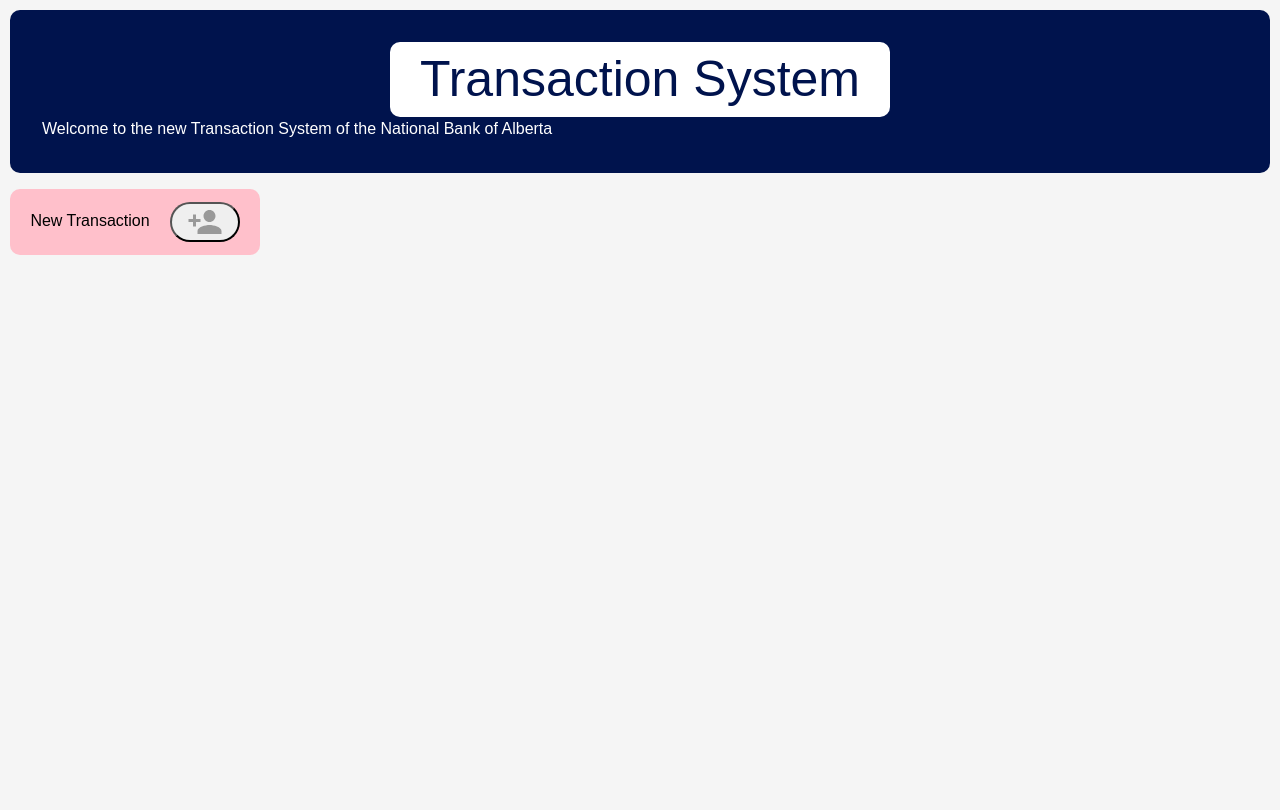
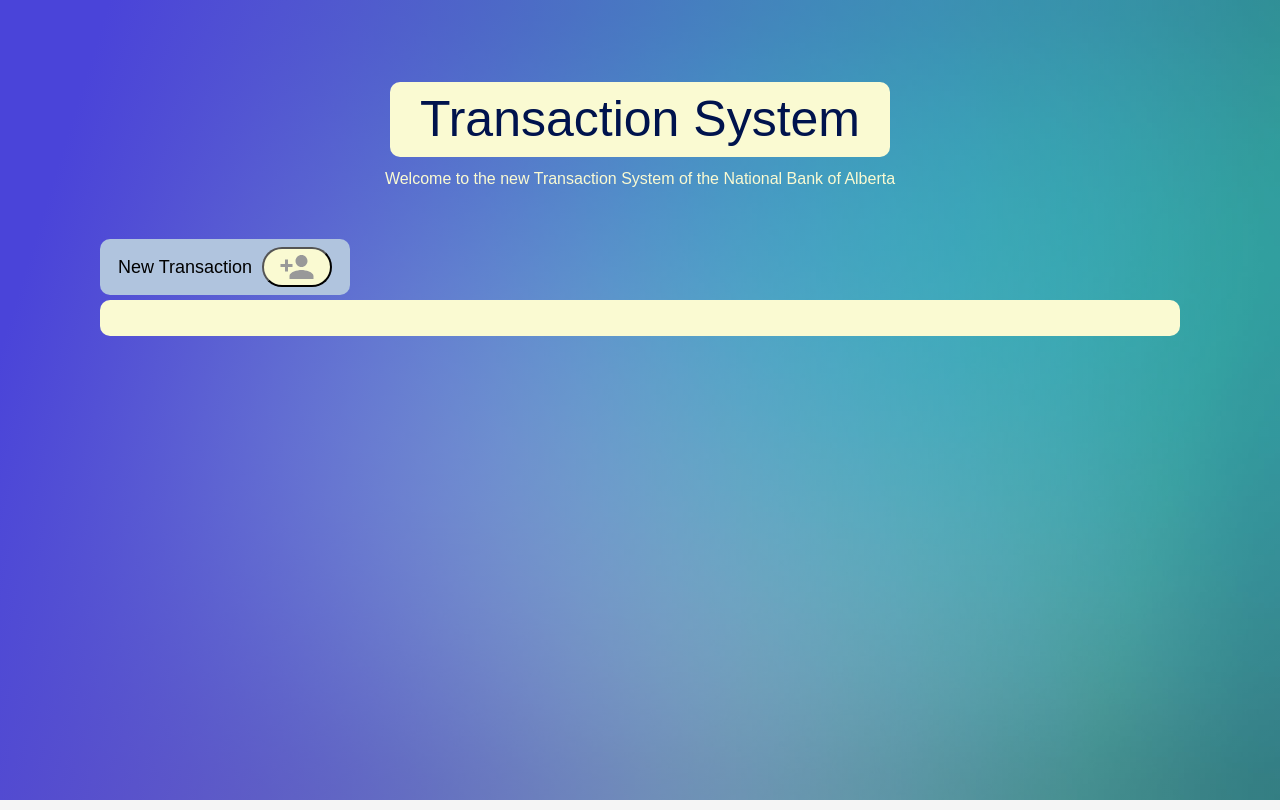
Before and after one commit to Andreskub/react-bank, a React (Create React App) app in the folder app-bank/: page / in a window 1280 px wide. Built offline with nearby package versions, Linux system fonts and the light colour scheme.

Commit message:
Agrego cambios de diseño

```diff
--- a/app-bank/src/App.js
+++ b/app-bank/src/App.js
@@ -6,6 +6,10 @@ import { Provider } from 'react-redux';
 import store from './data/store';
 
 class App extends Component {
+  componentDidMount() {
+    document.body.style.margin = "0px"
+  }
+
   render() {
     return (
       <Provider store={store}>
--- a/app-bank/src/Home.js
+++ b/app-bank/src/Home.js
@@ -1,77 +1,20 @@
-import React, { Component } from 'react';
+import React from 'react';
 import { Link } from 'react-router-dom';
 import TransactionItem from './TransactionItem';
 
 import { connect } from 'react-redux';
-
 import { deleteTransaction } from './data/actions/transaction';
 
-import styled from 'styled-components'
-import addButton from './icons/person-add.svg'
-
-const AddButton = styled.button`
-  //padding-left: 15px;
-  align: right;
-  width: 70px;
-  height: 40px;
-  background: ${props => props.primary ?
-  "white":"palevioletered"};
-  //background-color: pink;
-  background-image: url('${addButton}');
-  background-size: 100% 100%;
-
-  color: gray;
-  vertical-align: middle;
-  cursor: pointer;
-  border-radius: 30px;
-`
-
-const ButtonWrapperText = styled.a`
-  text-align: left;
-  color: black;
-  padding-right: 20px;
-`
-
-const ButtonWrapper = styled.section`
-  padding: 0.8em 1em;
-  width: 250px;
-  background: pink;
-  text-align: center;
-  border-radius: 10px;
-`
-
-const SubtitleStyle = styled.a`
-  margin: 0 auto;
-  text-align: center;
-  color: white;
-`
-
-const TitleStyle = styled.div`
-  margin: auto;
-  text-align: center;
-  align: center;
-  width: 500px;
-  color: #00134d;
-  background: white;
-  border-radius: 10px;
-  font-size: 50px;
-  border: 1px;
-`
-
-const TitleWrapper = styled.section`
-  padding: 2em;
-  background: #00134d;
-  border-radius: 10px;
-`
+import { BgHomeImage, AddButton, ButtonWrapperText, ButtonWrapper, SubtitleStyle, TitleStyle, TitleWrapper, Container, ListStyle } from './styles';
 
 const Home = ({ transactions, reduxDeleteTransaction }) => {
-
   const removeTransaction = (transaction) => {
     reduxDeleteTransaction(transaction.id);
   };
 
   return (
-    <div style={{ margin: '10px' }}>
+    <BgHomeImage>
+      <Container>
         <TitleWrapper>
           <TitleStyle>Transaction System</TitleStyle>
           <SubtitleStyle>Welcome to the new Transaction System of the National Bank of Alberta</SubtitleStyle>
@@ -81,12 +24,15 @@ const Home = ({ transactions, reduxDeleteTransaction }) => {
           <ButtonWrapperText>New Transaction</ButtonWrapperText>
           <Link to='/add'><AddButton></AddButton></Link>
         </ButtonWrapper>
-      <ol className='transaction-list'>
+        <ListStyle>
+          <ol className='transaction-list' style={{ padding: '0px' }}>
             {transactions.map(transaction => (
               <TransactionItem key={transaction.id} onDeleteTransaction={removeTransaction} transaction={transaction} />
             ))}
           </ol>
-    </div >
+        </ListStyle>
+      </Container>
+    </BgHomeImage >
   );
 };
 
@@ -101,5 +47,4 @@ const mapDispatchToProps = (dispatch) => {
   };
 }
 
-
 export default connect(mapStateToProps, mapDispatchToProps)(Home)
--- a/app-bank/src/TransactionAdd.js
+++ b/app-bank/src/TransactionAdd.js
@@ -1,4 +1,4 @@
-import React, { useState, useCallback, useEffect } from 'react';
+import React, { useState, useCallback } from 'react';
 import { Redirect } from 'react-router-dom';
 
 import { connect } from 'react-redux';
--- /dev/null
+++ b/app-bank/src/styles.js
@@ -0,0 +1,120 @@
+import styled from 'styled-components'
+import Background from './img/homeImage.jpg'
+
+import addButton from './icons/person-add.svg'
+/****************************************HOME************************************************/
+
+export const Container  = styled.div`
+    @media (min-width: 1px) {
+        padding: 20px;
+    }
+    @media (min-width: 669px) {
+        padding: 50px;
+        padding-top: 30px;
+    }
+    @media (min-width: 814px) {
+        padding: 50px 70px 50px 70px ;
+    }
+    @media (min-width: 1039px) {
+        padding: 50px 100px 50px 100px ;
+    }
+`
+
+export const BgHomeImage = styled.div`
+    @media(min-width: 0px ){
+        background-position: 65%;
+        background-size: cover;
+        background-attachment: fixed;
+        background-repeat: no-repeat;
+        width: flex;
+        background-image: linear-gradient(107.37deg,
+        #4A44D9 7.13%, rgba(67,
+        255, 156, 0.38) 86.66%), url(${Background});
+        min-height: 100vh;
+    }
+
+    @media (min-width: 768px) {
+        background-position: 70%;
+        background-size: cover;
+        background-attachment: fixed;
+        background-repeat: no-repeat;
+        width: flex;
+        background-image: linear-gradient(107.37deg,
+        #4A44D9 7.13%, rgba(67,
+        255, 156, 0.38) 86.66%), url(${Background});
+        min-height: 100vh;
+    }
+    @media (min-width: 1194px){
+        background-position: center;
+        background-size: cover;
+        background-attachment: fixed;
+        background-repeat: no-repeat;
+        width: flex;
+        background-image: linear-gradient(107.37deg,
+        #4A44D9 7.13%, rgba(67,
+        255, 156, 0.38) 86.66%), url(${Background});
+        min-height: 100vh;
+    }
+`
+
+export const AddButton = styled.button`
+  width: 70px;
+  height: 40px;
+  background: ${props => props.primary ?
+  "white":"palevioletered"};
+  background-color: lightgoldenrodyellow;
+  background-image: url('${addButton}');
+  background-size: 100% 100%;
+  color: gray;
+  vertical-align: middle;
+  cursor: pointer;
+  border-radius: 30px;
+`
+
+export const ButtonWrapper = styled.section`
+  padding: 0.5em;
+  width: 250px;
+  background: lightsteelblue;
+  text-align: center;
+  border-radius: 10px;
+`
+
+export const ButtonWrapperText = styled.a`
+  text-align: left;
+  vertical-align: middle;
+  color: black;
+  font-size: 18px;
+  padding-right: 10px;
+`
+
+export const TitleWrapper = styled.section`
+  padding: 2em;
+`
+
+export const TitleStyle = styled.div`
+  margin: auto;
+  text-align: center;
+  width: 500px;
+  color: #00134d;
+  background: lightgoldenrodyellow;
+  border-radius: 10px;
+  font-size: 50px;
+  border: 1px;
+`
+
+export const SubtitleStyle = styled.div`
+  margin-top: 10px;
+  text-align: center;
+  width: flex;
+  color: lightgoldenrodyellow;
+`
+
+/****************************************TRANSACTION ITEM************************************************/
+
+export const ListStyle = styled.div`
+  margin-top: 5px;
+  padding: 10px;
+  background: lightgoldenrodyellow;
+  //opacity: 10%;
+  border-radius: 10px;
+`
```
Also changed, not shown: app-bank/src/img/homeImage.jpg (added). Lines whose indentation alone changed are shown as unchanged.
